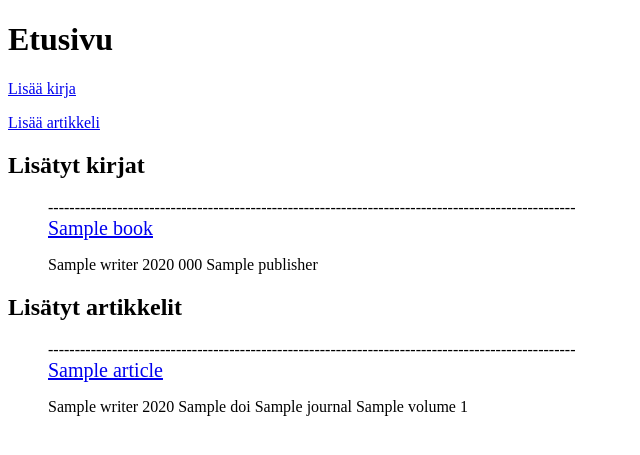
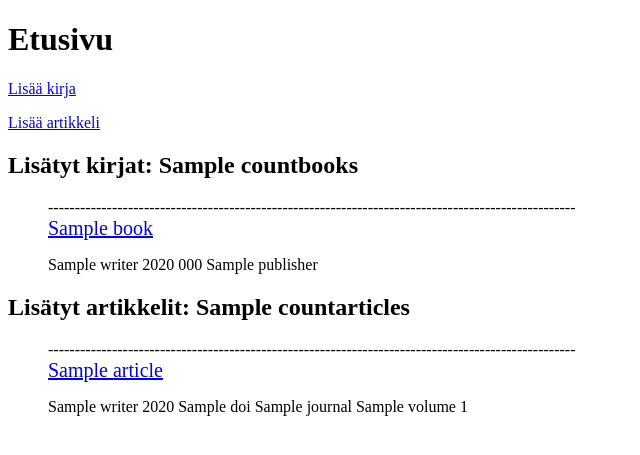
Before and after one commit to kuhalainen/PMVALO-Miniprojekti, a Flask app: template src/templates/index.html in a window 1280 px wide. Shown: the top 455 px of the page, without its empty margins (0-640 px from the left). Run offline with Flask 3, Linux system fonts and the light colour scheme; the template is opened without the code that fills it: most values are stand-ins (such as "Sample title", 1, 10 or a date in 2020).

Commit message:
Added amount of books and articles on index

```diff
--- a/src/app.py
+++ b/src/app.py
@@ -20,9 +20,11 @@ if not app.secret_key:
 
 def index():
     books = db_helper.get_books()
+    countbooks = len(books)
     articles = db_helper.get_articles()
+    countarticles = len(articles)
 
-    return render_template("index.html", books=books, articles = articles)
+    return render_template("index.html", books=books, articles = articles, countbooks = countbooks, countarticles = countarticles)
 
 
 @app.route('/books/new')
--- a/src/templates/index.html
+++ b/src/templates/index.html
@@ -26,7 +26,7 @@
   </p>
 
 
-  <h2>Lisätyt kirjat</h2>
+  <h2>Lisätyt kirjat: {{countbooks}}</h2>
   <p>
     {%for book in books%}
     <ul>
@@ -39,7 +39,7 @@
 
   </p>
 
-  <h2>Lisätyt artikkelit</h2>
+  <h2>Lisätyt artikkelit: {{countarticles}}</h2>
   <p>
     {%for article in articles%}
     <ul>
```
